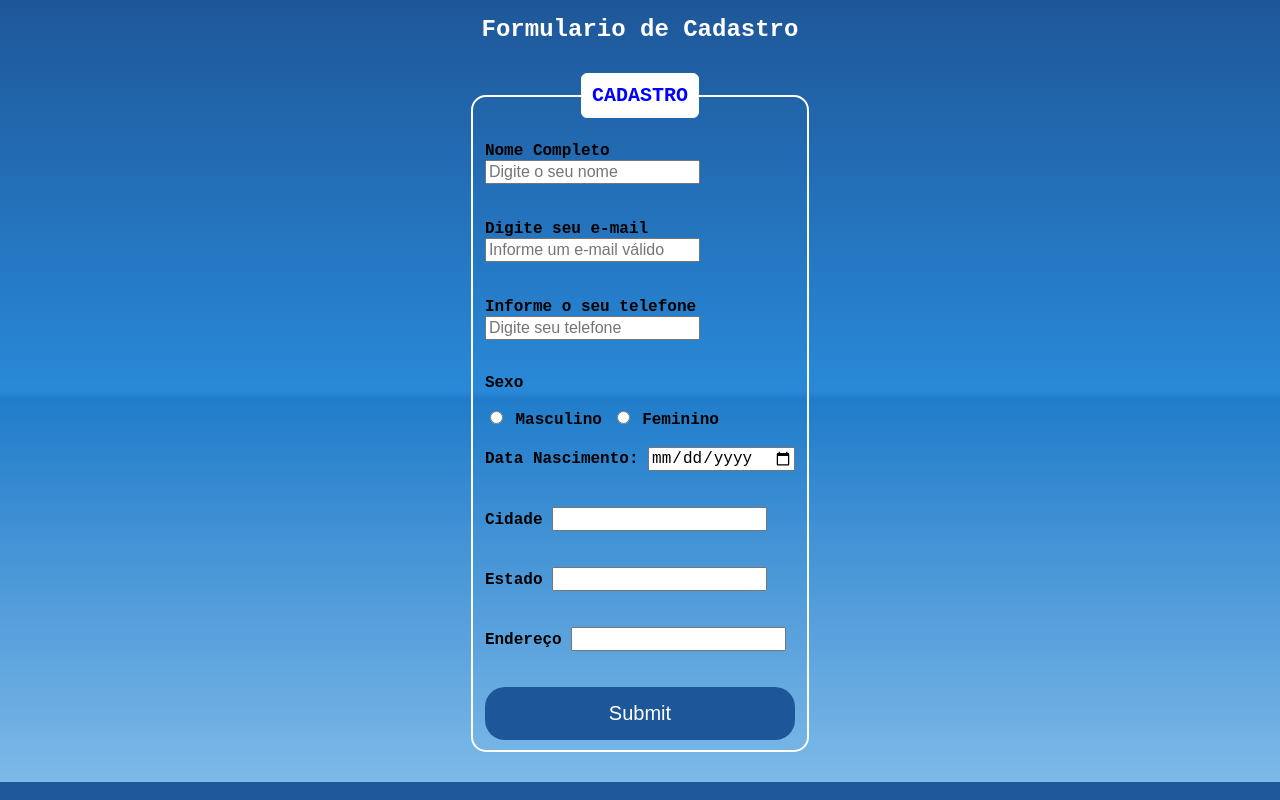
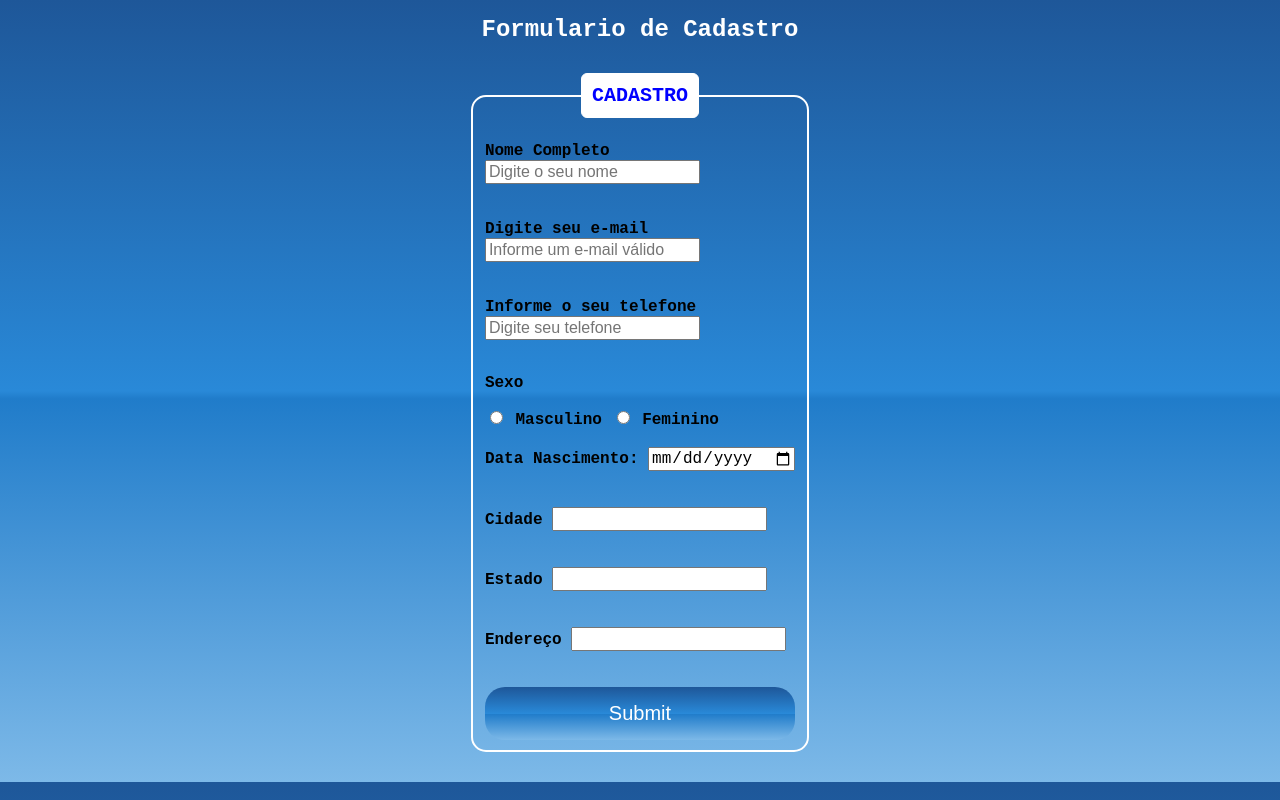
Before and after one commit to anunciacaosilas/projeto-final-formulario, a plain HTML site: page index.html in a window 1280 px wide. Drawn offline with Linux system fonts and the light colour scheme.

Commit message:
Alterei o arquivo css inserindo cores compativeis com outros navegadores

```diff
--- a/css/index.css
+++ b/css/index.css
@@ -55,5 +55,11 @@ input {
   color: #fff;
   font-size: 20px;
   cursor: pointer;
-  background: -webkit-linear-gradient(top,  #1e5799 100%,#2989d8 60%,#207cca 51%,#7db9e8 100%);
+background: -moz-linear-gradient(top,  #1e5799 0%, #2989d8 50%, #207cca 51%, #7db9e8 100%);
+background: -webkit-gradient(linear, left top, left bottom, color-stop(0%,#1e5799), color-stop(50%,#2989d8), color-stop(51%,#207cca), color-stop(100%,#7db9e8));
+background: -webkit-linear-gradient(top,  #1e5799 0%,#2989d8 50%,#207cca 51%,#7db9e8 100%);
+background: -o-linear-gradient(top,  #1e5799 0%,#2989d8 50%,#207cca 51%,#7db9e8 100%);
+background: -ms-linear-gradient(top,  #1e5799 0%,#2989d8 50%,#207cca 51%,#7db9e8 100%);
+
+
 }
```
